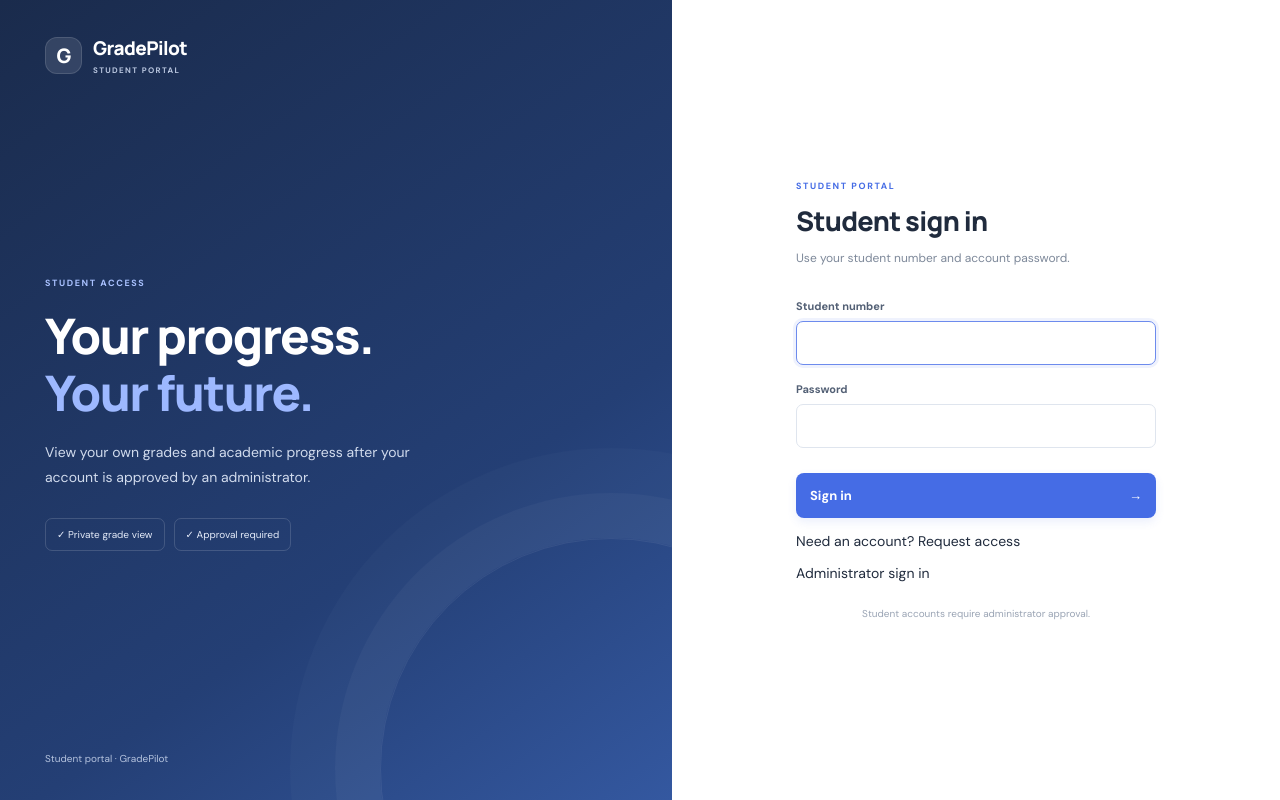
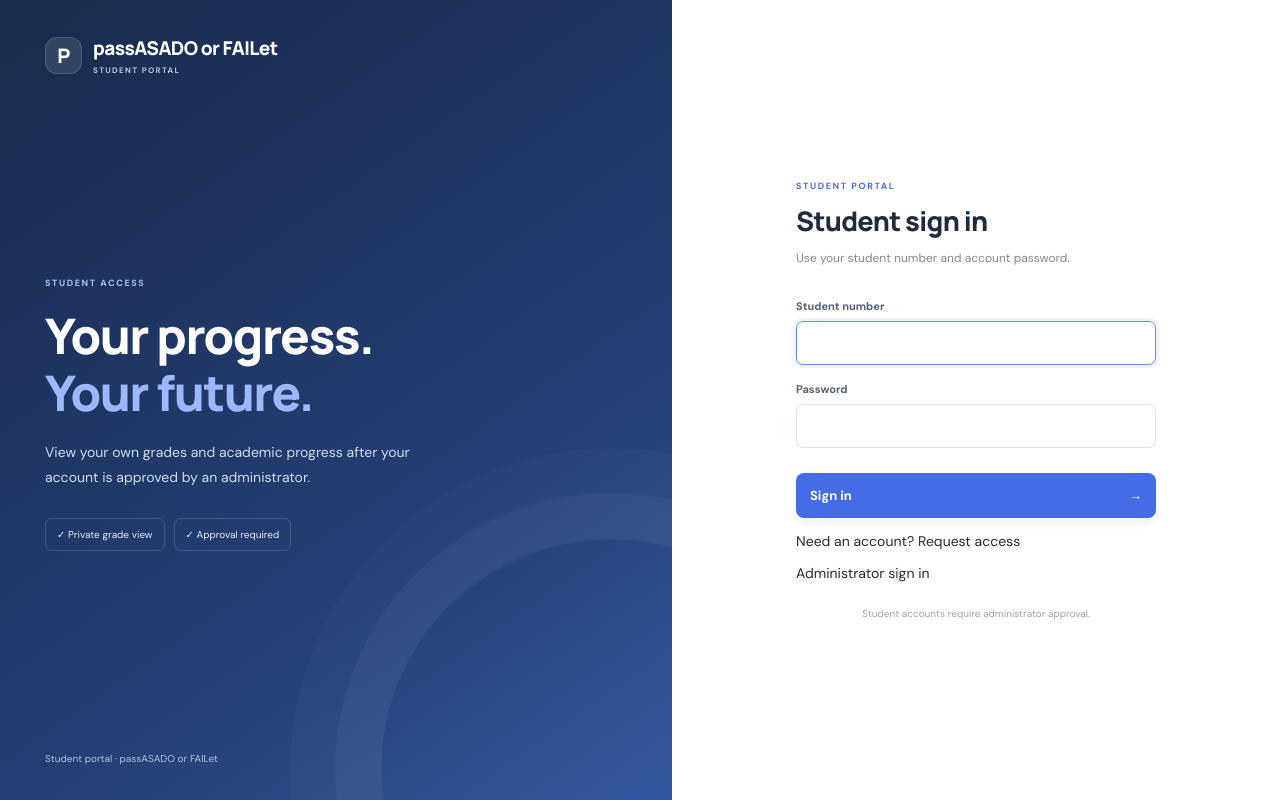
Before and after one commit to coderens/student-grade-analyzer, a Flask app: page /student/login in a window 1280 px wide. Run offline with Flask 3, Linux system fonts and the light colour scheme; some libraries are stand-ins or nearby versions.

Commit message:
Rebrand interface to passASADO or FAILet

```diff
--- a/templates/student_login.html
+++ b/templates/student_login.html
@@ -1,5 +1,5 @@
 {% extends 'base.html' %}{% block title %}Student sign in{% endblock %}
 {% block content %}
-<div class="login-layout"><div class="login-art"><div class="brand brand-light"><span class="brand-icon">G</span><span>GradePilot<small>STUDENT PORTAL</small></span></div><div class="login-message"><div class="eyebrow light-eyebrow">STUDENT ACCESS</div><h1>Your progress.<br><em>Your future.</em></h1><p>View your own grades and academic progress after your account is approved by an administrator.</p><div class="login-pills"><span>✓ Private grade view</span><span>✓ Approval required</span></div></div><div class="art-footer">Student portal · GradePilot</div></div>
-<div class="login-panel"><form class="login-card" method="post"><input type="hidden" name="csrf_token" value="{{ csrf_token }}"><div class="mobile-brand">GRADE PILOT</div><div class="eyebrow">STUDENT PORTAL</div><h2>Student sign in</h2><p class="muted">Use your student number and account password.</p><label>Student number<input name="student_number" required autocomplete="username" autofocus></label><label>Password<input type="password" name="password" required autocomplete="current-password"></label><button class="btn primary full" type="submit">Sign in <span>→</span></button><p class="account-help">Need an account? <a href="{{ url_for('student_register') }}">Request access</a></p><p class="account-help"><a href="{{ url_for('login') }}">Administrator sign in</a></p><div class="security-note">Student accounts require administrator approval.</div></form></div></div>
+<div class="login-layout"><div class="login-art"><div class="brand brand-light"><span class="brand-icon">P</span><span>passASADO or FAILet<small>STUDENT PORTAL</small></span></div><div class="login-message"><div class="eyebrow light-eyebrow">STUDENT ACCESS</div><h1>Your progress.<br><em>Your future.</em></h1><p>View your own grades and academic progress after your account is approved by an administrator.</p><div class="login-pills"><span>✓ Private grade view</span><span>✓ Approval required</span></div></div><div class="art-footer">Student portal · passASADO or FAILet</div></div>
+<div class="login-panel"><form class="login-card" method="post"><input type="hidden" name="csrf_token" value="{{ csrf_token }}"><div class="mobile-brand">passASADO or FAILet</div><div class="eyebrow">STUDENT PORTAL</div><h2>Student sign in</h2><p class="muted">Use your student number and account password.</p><label>Student number<input name="student_number" required autocomplete="username" autofocus></label><label>Password<input type="password" name="password" required autocomplete="current-password"></label><button class="btn primary full" type="submit">Sign in <span>→</span></button><p class="account-help">Need an account? <a href="{{ url_for('student_register') }}">Request access</a></p><p class="account-help"><a href="{{ url_for('login') }}">Administrator sign in</a></p><div class="security-note">Student accounts require administrator approval.</div></form></div></div>
 {% endblock %}
```
